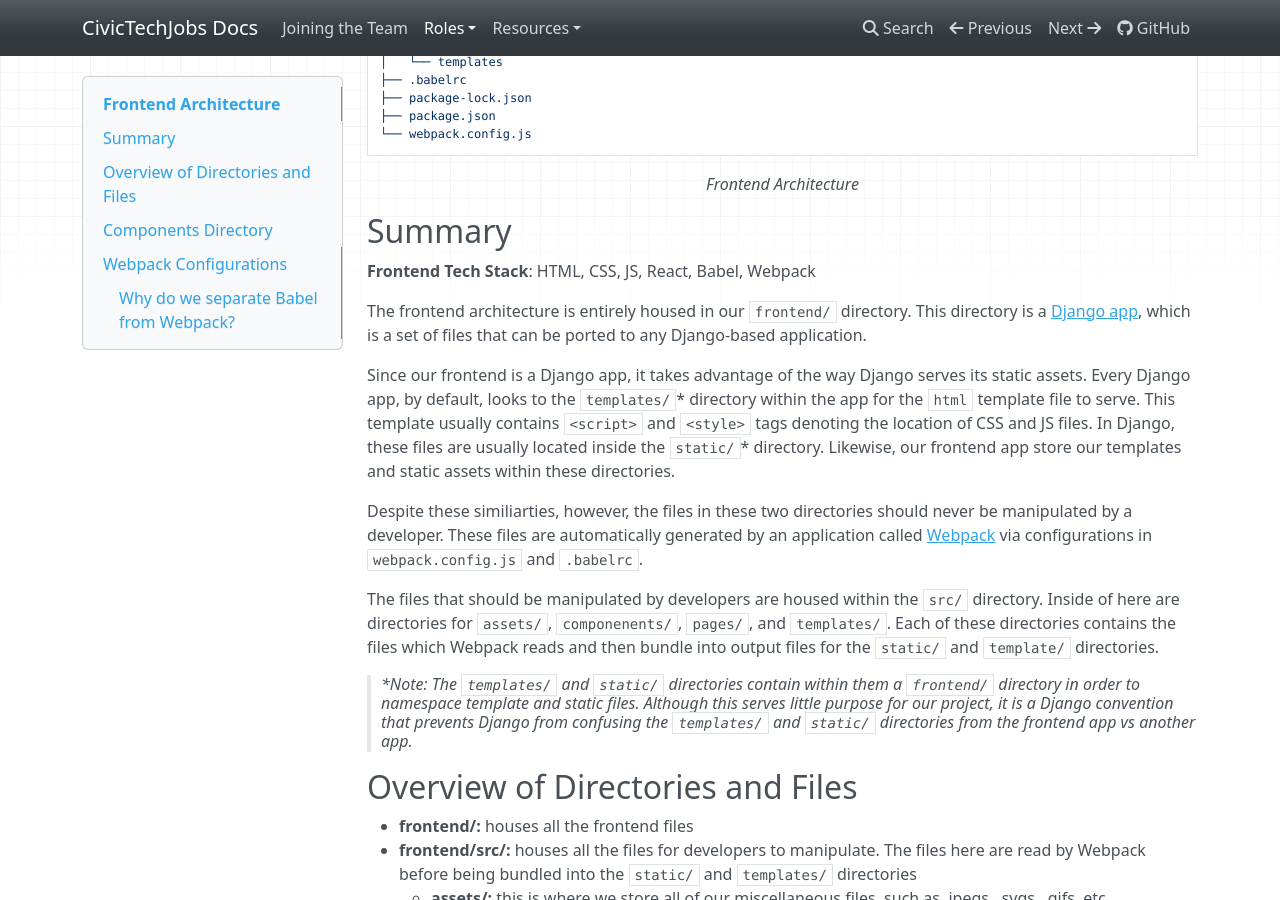
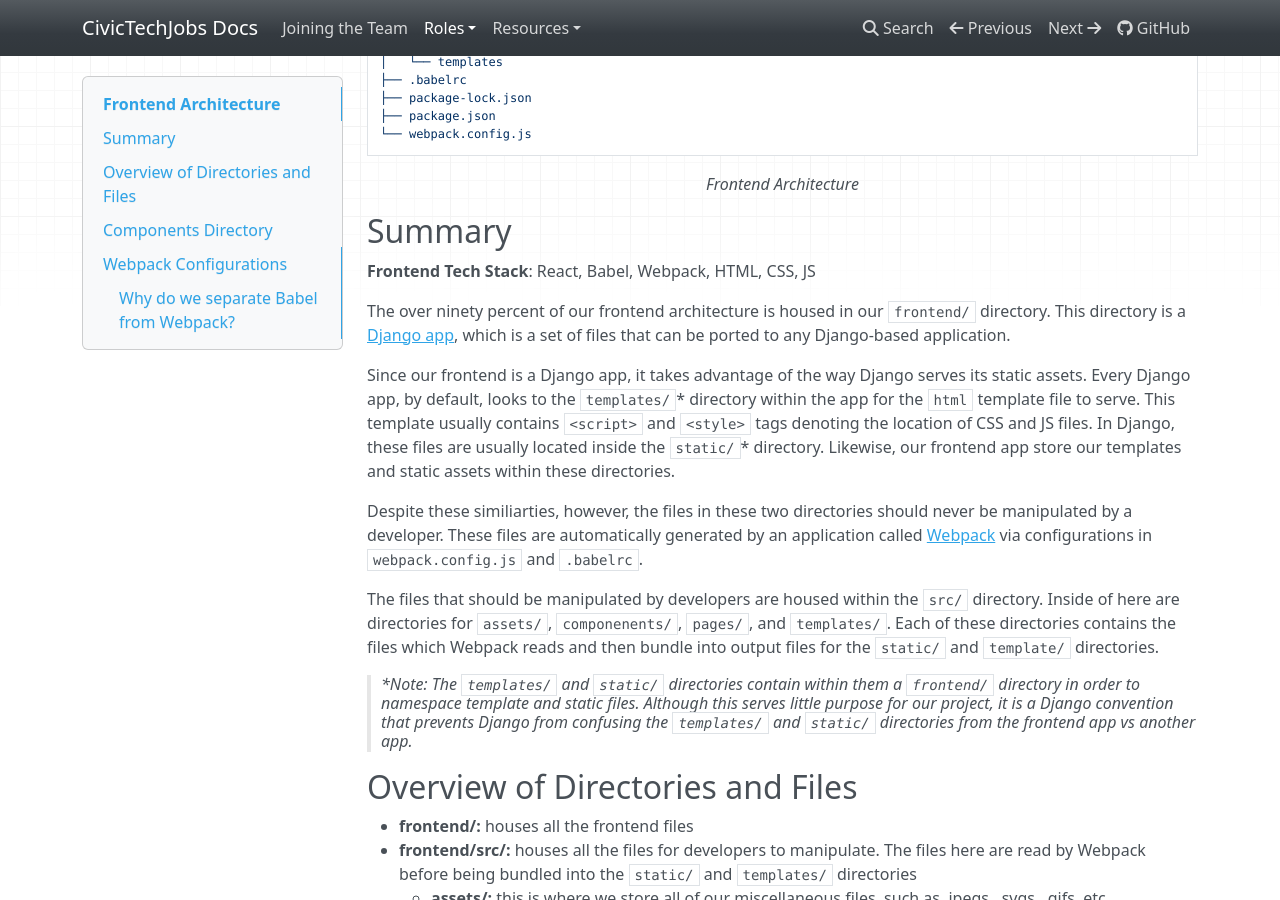
Before and after one commit to Aveline-art/CivicTechJobs-Documentation-Test, an MkDocs documentation site: the page built from docs/developer/frontend.md, in a window 1280 px wide and 900 px high, scrolled down 716 px. Built offline with MkDocs 1.6.1, drawn with Linux system fonts in a browser that asks for light colours; nearby versions of some CDN libraries.

```diff
--- a/docs/developer/frontend.md
+++ b/docs/developer/frontend.md
@@ -46,9 +46,9 @@
 
 ## Summary
 
-**Frontend Tech Stack**: HTML, CSS, JS, React, Babel, Webpack
+**Frontend Tech Stack**: React, Babel, Webpack, HTML, CSS, JS
 
-The frontend architecture is entirely housed in our `frontend/` directory. This directory is a [Django app](https://docs.djangoproject.com/en/4.0/intro/tutorial01/), which is a set of files that can be ported to any Django-based application.
+The over ninety percent of our frontend architecture is housed in our `frontend/` directory. This directory is a [Django app](https://docs.djangoproject.com/en/4.0/intro/tutorial01/), which is a set of files that can be ported to any Django-based application.
 
 Since our frontend is a Django app, it takes advantage of the way Django serves its static assets. Every Django app, by default, looks to the `templates/`\* directory within the app for the `html` template file to serve. This template usually contains `<script>` and `<style>` tags denoting the location of CSS and JS files. In Django, these files are usually located inside the `static/`\* directory. Likewise, our frontend app store our templates and static assets within these directories.
 
--- a/mkdocs.yml
+++ b/mkdocs.yml
@@ -15,6 +15,7 @@ nav:
       - CONTRIBUTING.md: https://github.com/hackforla/CivicTechJobs/blob/main/README.md
       - Architecture Summary: developer/architecture.md
       - Backend Architecture: developer/backend.md
+      - Developer Workflow Cycle: developer/developer-flow.md
       - Frontend Architecture: developer/frontend.md
       - GitHub Architecture: developer/github.md
     - Product Manager:
```
Also changed, not shown: docs/developer/backend.md (+8 -0 lines), docs/developer/developer-flow.md (added, +5 -0 lines).
